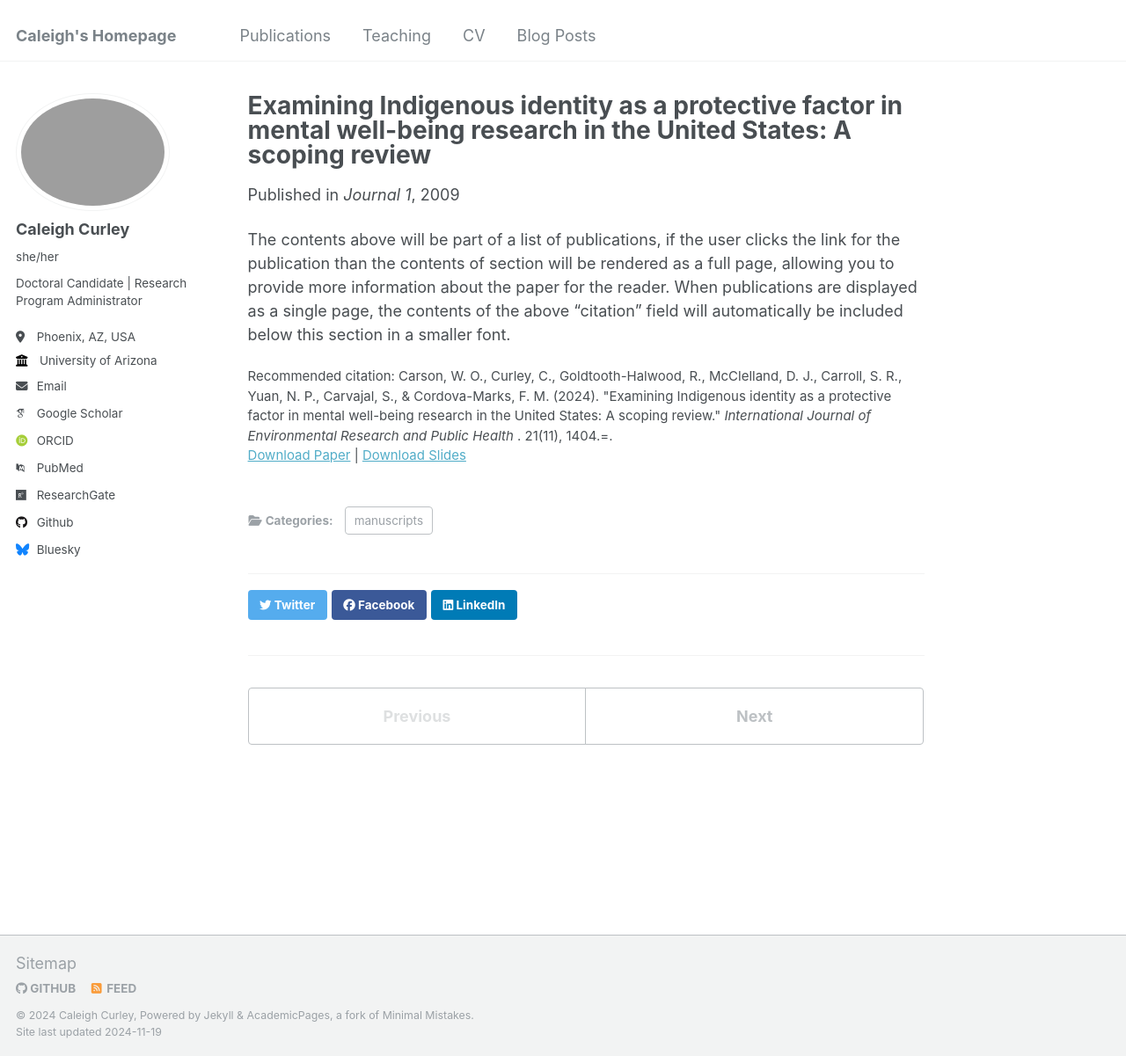
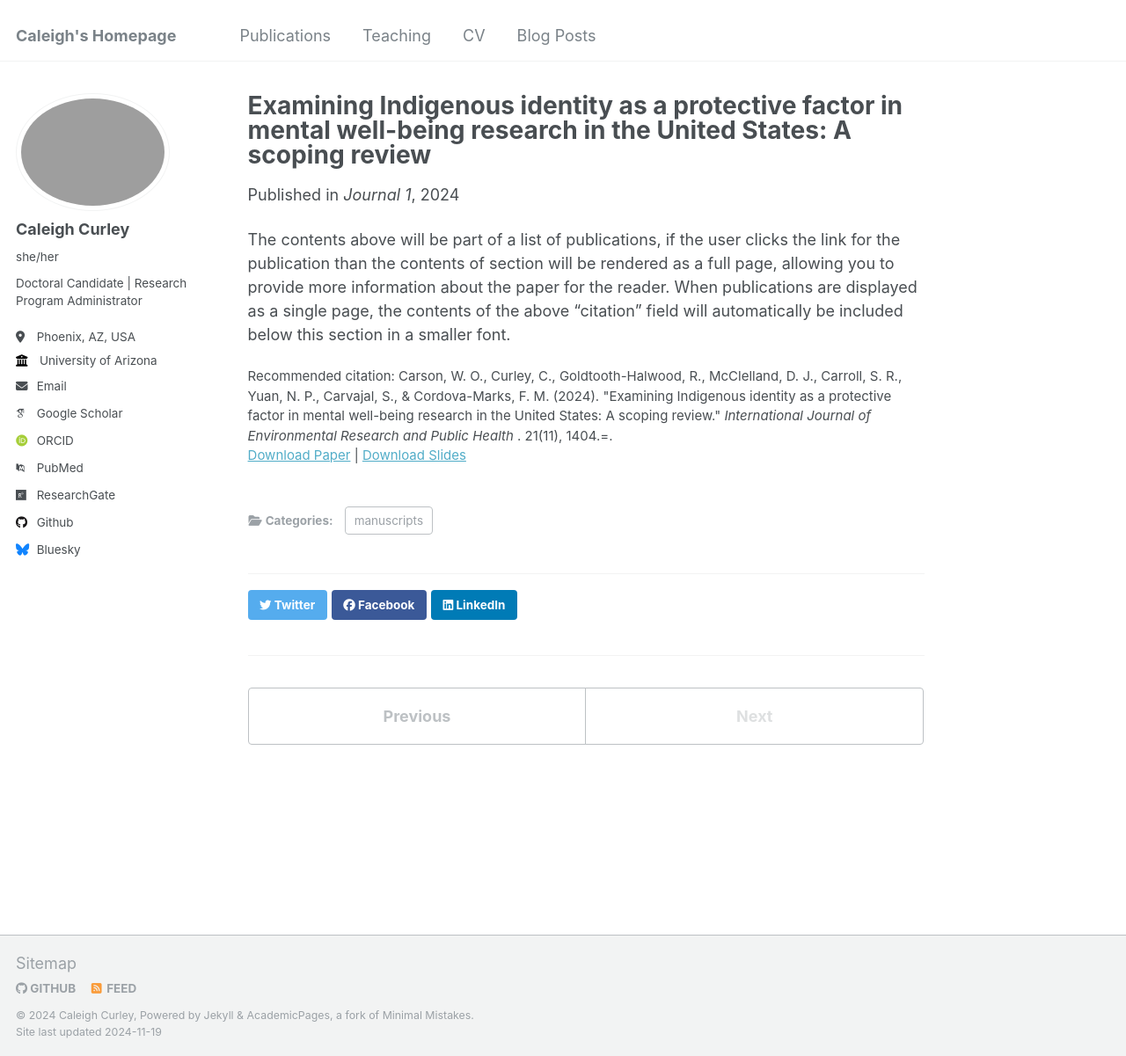
Before and after one commit to caleighcurley/Caleigh-Curley, a Jekyll site: the page built from _publications/2009-10-01-paper-title-number-1.md, in a window 1280 px wide and 1201 px high. Shown: the whole window at 88% size. Built offline with Jekyll 4.4.1, drawn with Linux system fonts in a browser that asks for light colours; some web fonts are replaced.

Commit message:
Update 2009-10-01-paper-title-number-1.md

```diff
--- a/_publications/2009-10-01-paper-title-number-1.md
+++ b/_publications/2009-10-01-paper-title-number-1.md
@@ -3,7 +3,7 @@ title: "Examining Indigenous identity as a protective factor in mental well-bein
 collection: publications
 category: manuscripts
 permalink: /publication/2009-10-01-paper-title-number-1
-date: 2009-10-01
+date: 2024-10-17
 venue: 'Journal 1'
 slidesurl: 'http://academicpages.github.io/files/slides1.pdf'
 paperurl: 'http://academicpages.github.io/files/paper1.pdf'
```
